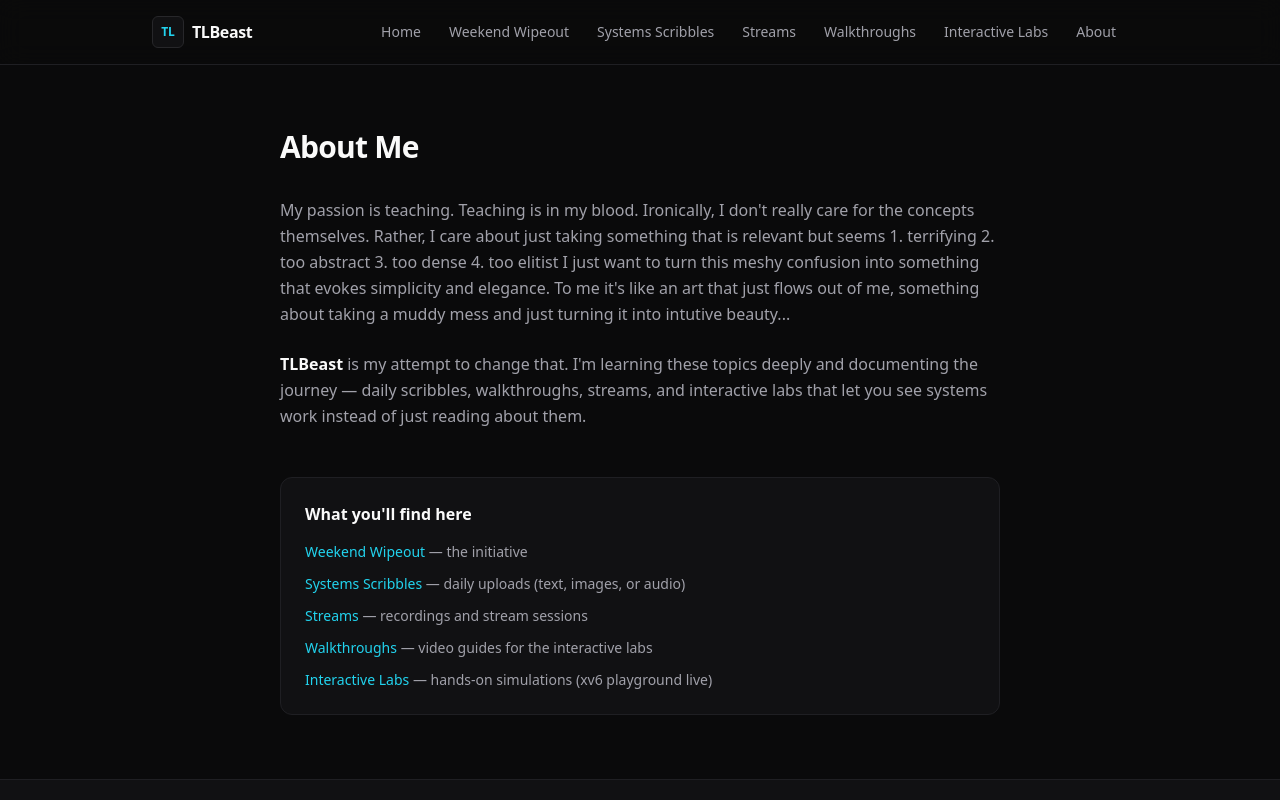
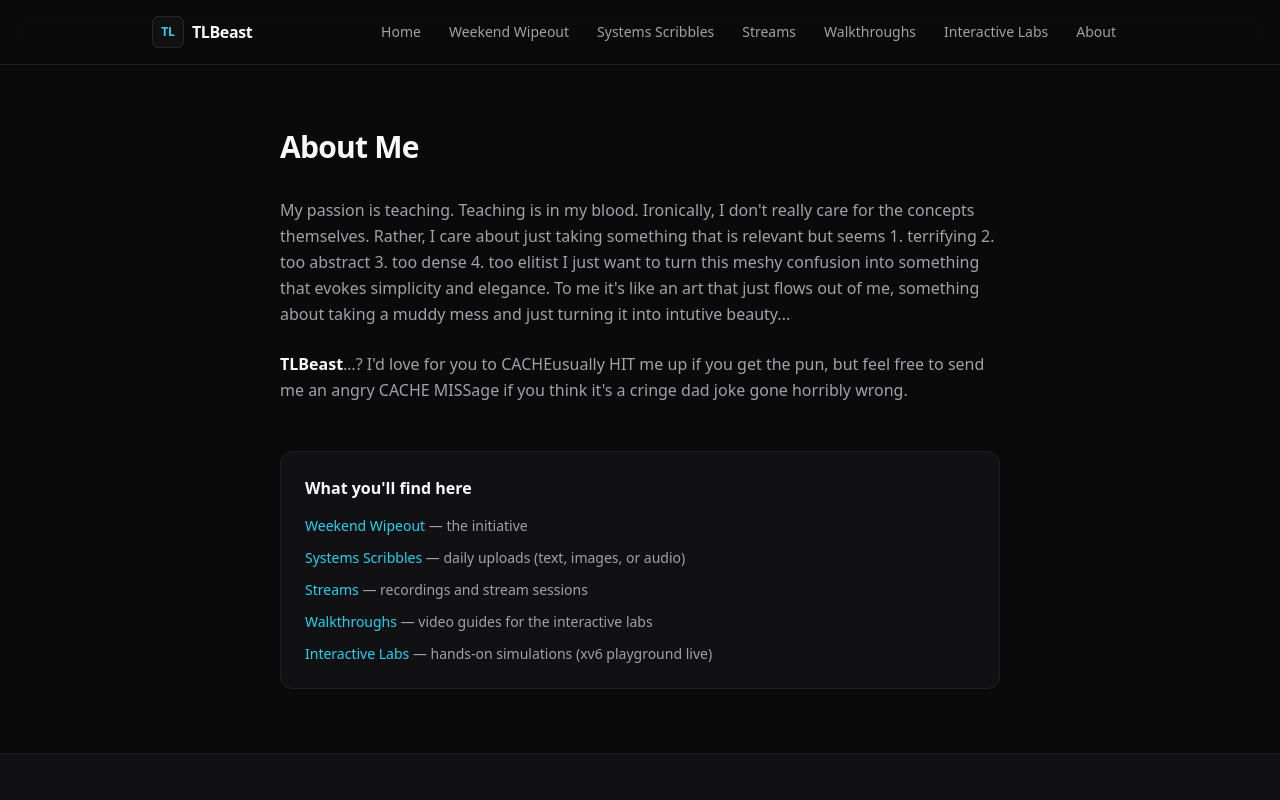
Before and after one commit to TLBeast/TLBeast, a Next.js app: page /about in a window 1280 px wide. Shown: the top 800 px of the page. Built offline with nearby package versions, Linux system fonts and the light colour scheme.

Commit message:
adding corny puns

```diff
--- a/src/app/about/page.tsx
+++ b/src/app/about/page.tsx
@@ -28,11 +28,10 @@ export default function AboutPage() {
           and just turning it into intutive beauty...
         </p>
         <p>
-          <strong className="text-[var(--color-text)]">TLBeast </strong> is my
-          attempt to change that. I&apos;m learning these topics deeply and
-          documenting the journey — daily scribbles, walkthroughs, streams, and
-          interactive labs that let you see systems work instead of just reading
-          about them.
+          <strong className="text-[var(--color-text)]">TLBeast</strong>
+          …? I&apos;d love for you to CACHEusually HIT me up if you get the pun,
+          but feel free to send me an angry CACHE MISSage if you think it&apos;s
+          a cringe dad joke gone horribly wrong.
         </p>
         <p>
           <Link
```
